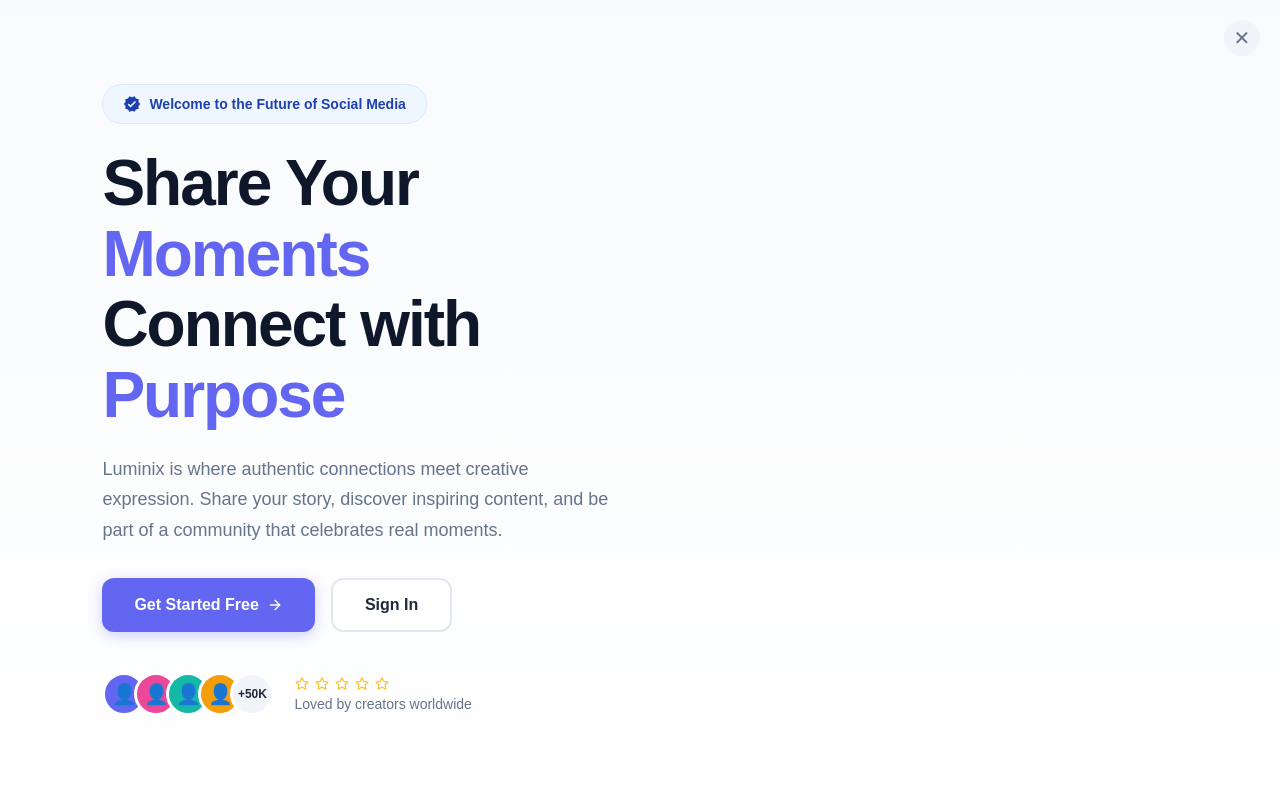
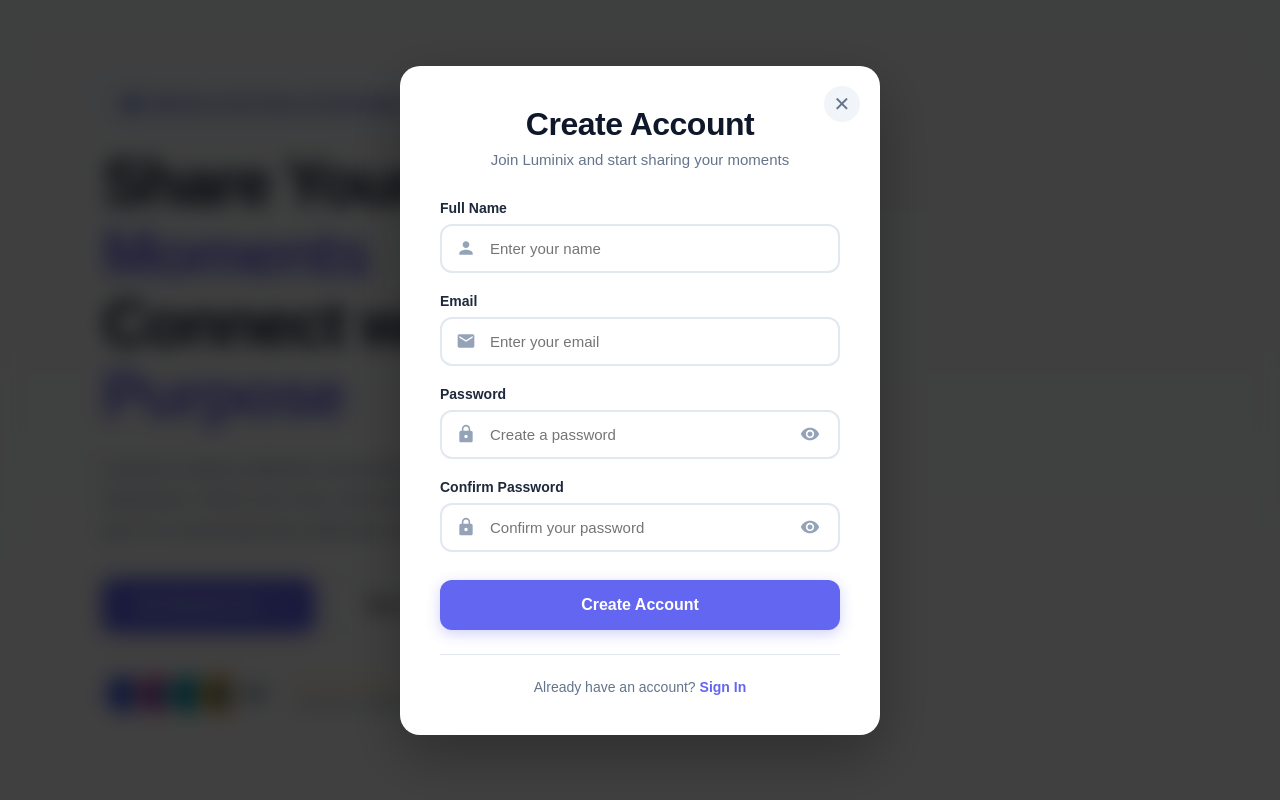
Before and after one commit to YashRaut24/Luminix, a React (Vite) app in the folder frontend/my-app/: page / in a window 1280 px wide. Both pictures are taken after a click on the button "Get Started Free". Shown: the top 800 px of the page. Built offline with nearby package versions, Linux system fonts and the light colour scheme.

Commit message:
Strutured naming for signup page

```diff
--- a/frontend/my-app/pages/SignUp.css
+++ b/frontend/my-app/pages/SignUp.css
@@ -1,4 +1,4 @@
-.auth-overlay {
+.signup-container {
   position: fixed;
   top: 0;
   left: 0;
@@ -19,7 +19,7 @@
   to { opacity: 1; }
 }
 
-.auth-modal {
+.signup-page {
   width: 100%;
   max-width: 480px;
   background: white;
@@ -43,20 +43,20 @@
   }
 }
 
-.auth-modal::-webkit-scrollbar {
+.signup-page::-webkit-scrollbar {
   width: 6px;
 }
 
-.auth-modal::-webkit-scrollbar-track {
+.signup-page::-webkit-scrollbar-track {
   background: transparent;
 }
 
-.auth-modal::-webkit-scrollbar-thumb {
+.signup-page::-webkit-scrollbar-thumb {
   background: #cbd5e1;
   border-radius: 10px;
 }
 
-.auth-close-btn {
+.close-button {
   position: absolute;
   top: 20px;
   right: 20px;
@@ -75,18 +75,18 @@
   font-family: inherit;
 }
 
-.auth-close-btn:hover {
+.close-button:hover {
   background: #e2e8f0;
   color: #1e293b;
   transform: rotate(90deg);
 }
 
-.auth-header {
+.signup-header {
   text-align: center;
   margin-bottom: 32px;
 }
 
-.auth-header h2 {
+.signup-header h2 {
   font-size: 32px;
   font-weight: 800;
   color: #0f172a;
@@ -94,81 +94,31 @@
   letter-spacing: -0.5px;
 }
 
-.auth-header p {
+.signup-header p {
   font-size: 15px;
   color: #64748b;
   margin: 0;
 }
 
-.google-btn {
-  width: 100%;
-  padding: 14px 20px;
-  background: white;
-  border: 2px solid #e2e8f0;
-  border-radius: 12px;
-  font-size: 15px;
-  font-weight: 600;
-  color: #1e293b;
-  cursor: pointer;
-  display: flex;
-  align-items: center;
-  justify-content: center;
-  gap: 12px;
-  transition: all 0.3s ease;
-  margin-bottom: 24px;
-  font-family: inherit;
-}
-
-.google-btn:hover {
-  border-color: #6366f1;
-  transform: translateY(-2px);
-  box-shadow: 0 4px 12px rgba(99, 102, 241, 0.15);
-}
-
-.google-btn svg {
-  font-size: 24px;
-}
-
-.divider {
-  display: flex;
-  align-items: center;
-  text-align: center;
-  margin: 24px 0;
-  color: #94a3b8;
-  font-size: 14px;
-  font-weight: 500;
-}
-
-.divider::before,
-.divider::after {
-  content: '';
-  flex: 1;
-  border-bottom: 1px solid #e2e8f0;
-}
-
-.divider span {
-  padding: 0 16px;
-}
-
-.auth-form {
+.signup-form {
   display: flex;
   flex-direction: column;
   gap: 20px;
 }
 
-.form-group {
+.signup-form-containers {
   display: flex;
   flex-direction: column;
   gap: 8px;
 }
 
-.form-group label {
+.signup-form-containers label {
   font-size: 14px;
   font-weight: 600;
   color: #1e293b;
 }
 
-.input-wrapper {
+.input-containers {
   position: relative;
   display: flex;
   align-items: center;
@@ -182,7 +132,7 @@
   pointer-events: none;
 }
 
-.input-wrapper input {
+.input-containers input {
   width: 100%;
   padding: 14px 16px 14px 48px;
   border: 2px solid #e2e8f0;
@@ -194,21 +144,21 @@
   font-family: inherit;
 }
 
-.input-wrapper input:focus {
+.input-containers input:focus {
   outline: none;
   border-color: #6366f1;
   box-shadow: 0 0 0 3px rgba(99, 102, 241, 0.1);
 }
 
-.input-wrapper input.error {
+.input-containers input.error {
   border-color: #ef4444;
 }
 
-.input-wrapper input.error:focus {
+.input-containers input.error:focus {
   box-shadow: 0 0 0 3px rgba(239, 68, 68, 0.1);
 }
 
-.password-toggle {
+.show-password-buttons {
   position: absolute;
   right: 16px;
   background: none;
@@ -223,7 +173,7 @@
   transition: color 0.3s ease;
 }
 
-.password-toggle:hover {
+.show-password-buttons:hover {
   color: #6366f1;
 }
 
@@ -233,7 +183,7 @@
   margin-top: -4px;
 }
 
-.submit-btn {
+.submit-button {
   width: 100%;
   padding: 16px 20px;
   background: #6366f1;
@@ -249,26 +199,26 @@
   box-shadow: 0 4px 14px rgba(99, 102, 241, 0.3);
 }
 
-.submit-btn:hover {
+.submit-button:hover {
   background: #4f46e5;
   transform: translateY(-2px);
   box-shadow: 0 6px 20px rgba(99, 102, 241, 0.4);
 }
 
-.auth-footer {
+.signup-footer {
   text-align: center;
   margin-top: 24px;
   padding-top: 24px;
   border-top: 1px solid #e2e8f0;
 }
 
-.auth-footer p {
+.signup-footer p {
   font-size: 14px;
   color: #64748b;
   margin: 0;
 }
 
-.auth-footer button {
+.signup-footer button {
   background: none;
   border: none;
   color: #6366f1;
@@ -280,25 +230,25 @@
   transition: color 0.3s ease;
 }
 
-.auth-footer button:hover {
+.signup-footer button:hover {
   color: #4f46e5;
   text-decoration: underline;
 }
 
 @media (max-width: 640px) {
-  .auth-modal {
+  .signup-page {
     padding: 30px 24px;
   }
 
-  .auth-header h2 {
+  .signup-header h2 {
     font-size: 28px;
   }
 
-  .auth-form {
+  .signup-form {
     gap: 16px;
   }
 
-  .form-group {
+  .signup-form-containers {
     gap: 6px;
   }
 }
```
